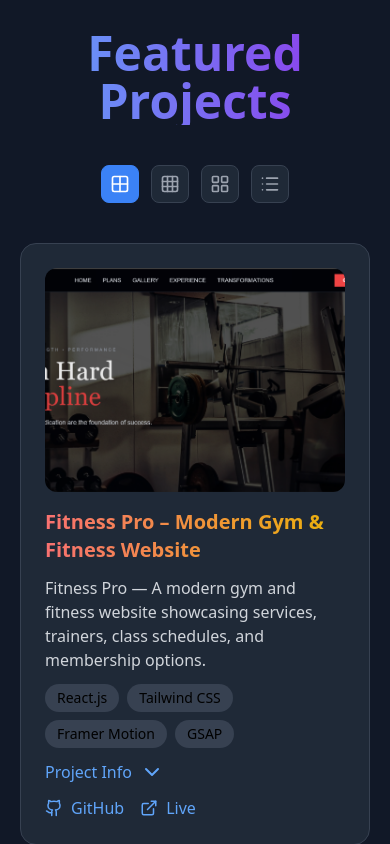
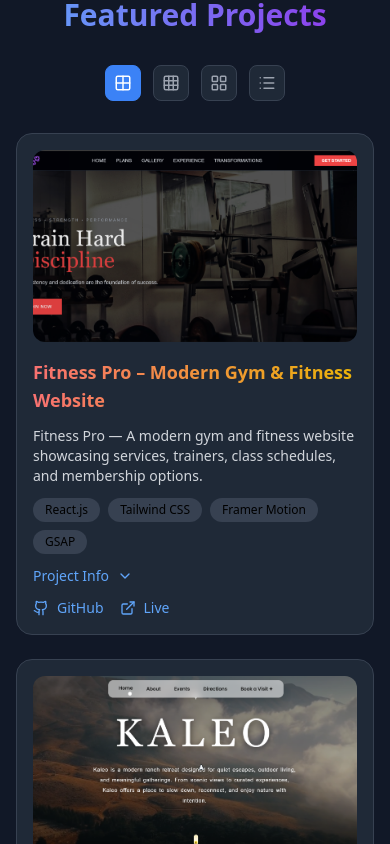
Before and after one commit to Avinash07x/Avinashx2, a React (Vite) app in the folder Avinash/: page / in a window 390 px wide. Shown: the part 3600-4444 px from the top of the page. Built offline with nearby package versions, Linux system fonts and the light colour scheme.

Commit message:
AV Updated code

```diff
--- a/Avinash/src/components/Footer.jsx
+++ b/Avinash/src/components/Footer.jsx
@@ -6,7 +6,7 @@ const Footer = () => {
   const socialLinks = [
     {
       name: "GitHub",
-      url: "https://github.com/avinash",
+      url: "https://github.com/Avinash07x",
       icon: (
         <svg className="w-5 h-5" fill="currentColor" viewBox="0 0 24 24">
           <path
@@ -34,7 +34,7 @@ const Footer = () => {
     },
     {
       name: "LinkedIn",
-      url: "https://linkedin.com/in/avinash",
+      url: "https://www.linkedin.com/in/avinash-sharma-3104a1364/",
       icon: (
         <svg className="w-5 h-5" fill="currentColor" viewBox="0 0 24 24">
           <path d="M20.447 20.452h-3.554v-5.569c0-1.328-.027-3.037
@@ -67,7 +67,7 @@ const Footer = () => {
     },
     {
       name: "Email",
-      url: "mailto:avinash@example.com",
+      url: "mailto:itsavinash0@gmail.com",
       icon: (
         <svg
           className="w-5 h-5"
--- a/Avinash/src/pages/Contact.jsx
+++ b/Avinash/src/pages/Contact.jsx
@@ -6,7 +6,7 @@ import { Link } from "react-router-dom";
 const Contact = () => {
   const socials = [
     { href: "mailto:itsavinash0@gmail.com", icon: Mail, bg: "from-blue-500 to-purple-600" },
-    { href: "https://www.linkedin.com/in/avinash-sharma", icon: Linkedin, bg: "from-blue-700 to-blue-400" },
+    { href: "https://www.linkedin.com/in/avinash-sharma-3104a1364/", icon: Linkedin, bg: "from-blue-700 to-blue-400" },
     { href: "https://github.com/Avinash07x", icon: Github, bg: "from-gray-800 to-gray-600" },
     { href: "https://wa.me/919664007889", icon: Whatsapp, bg: "from-green-500 to-green-400" },
   ];
@@ -45,12 +45,12 @@ const Contact = () => {
 
         {/* Call-to-Action Buttons */}
         <div className="mt-12 flex flex-col sm:flex-row justify-center gap-6">
-          <a
+          <Link
             href="mailto:itsavinash0@gmail.com"
             className="bg-gradient-to-r from-blue-500 to-purple-600 text-white px-8 py-3 rounded-full font-semibold hover:-translate-y-1 hover:shadow-lg transition-all duration-300"
           >
             Send Email
-          </a>
+          </Link>
           <Link
             href="https://wa.me/919664007889"
             target="_blank"
--- a/Avinash/src/pages/Projects.jsx
+++ b/Avinash/src/pages/Projects.jsx
@@ -191,99 +191,110 @@ const projects = [
   },
 ];
 
-/* COMPONENT */
 const Projects = () => {
   const [openInfo, setOpenInfo] = useState(null);
-  const [view, setView] = useState("2"); // 2 | 3 | 4 | list
+  const [view, setView] = useState("2");
 
   const iconClass = (active) =>
-    `p-2 rounded-lg border ${
+    `p-2 rounded-lg border transition ${
       active
         ? "bg-blue-500 text-white border-blue-500"
         : "bg-gray-800 text-gray-400 border-gray-700 hover:text-white"
     }`;
 
   return (
-    <section className="py-24 bg-gray-900">
-      <div className="max-w-7xl mx-auto px-5">
-        <h2 className="text-5xl font-bold text-center mb-10 bg-gradient-to-r from-blue-400 to-purple-600 bg-clip-text text-transparent">
+    <section className="py-16 sm:py-24 bg-gray-900">
+      <div className="max-w-7xl mx-auto px-4 sm:px-6">
+        {/* TITLE */}
+        <h2 className="text-3xl sm:text-5xl font-bold text-center mb-8 sm:mb-10 bg-gradient-to-r from-blue-400 to-purple-600 bg-clip-text text-transparent">
           Featured Projects
         </h2>
 
         {/* VIEW TOGGLE */}
-        <div className="flex justify-center gap-3 mb-10">
+        <div className="flex flex-wrap justify-center gap-3 mb-8">
           <button onClick={() => setView("2")} className={iconClass(view === "2")}>
-            <Grid2X2 size={20} />
+            <Grid2X2 size={18} />
           </button>
           <button onClick={() => setView("3")} className={iconClass(view === "3")}>
-            <Grid3X3 size={20} />
+            <Grid3X3 size={18} />
           </button>
           <button onClick={() => setView("4")} className={iconClass(view === "4")}>
-            <LayoutGrid size={20} />
+            <LayoutGrid size={18} />
           </button>
           <button
             onClick={() => setView("list")}
             className={iconClass(view === "list")}
           >
-            <List size={20} />
+            <List size={18} />
           </button>
         </div>
 
-        {/* PROJECT GRID */}
+        {/* GRID */}
         <div
-          className={`grid gap-10 ${
+          className={`grid gap-6 sm:gap-8 ${
             view === "2"
-              ? "md:grid-cols-2"
+              ? "grid-cols-1 sm:grid-cols-2"
               : view === "3"
-              ? "md:grid-cols-3"
+              ? "grid-cols-1 sm:grid-cols-2 lg:grid-cols-3"
               : view === "4"
-              ? "md:grid-cols-4"
+              ? "grid-cols-1 sm:grid-cols-2 lg:grid-cols-4"
               : "grid-cols-1"
           }`}
         >
           {projects.map((project, index) => (
             <div
               key={project.title}
-              className={`bg-gray-800 rounded-2xl p-6 border border-gray-700 transition ${
-                view === "list" ? "flex gap-6" : "hover:-translate-y-2"
+              className={`bg-gray-800 rounded-2xl p-4 sm:p-6 border border-gray-700 transition ${
+                view === "list"
+                  ? "flex flex-col sm:flex-row gap-5"
+                  : "hover:-translate-y-2"
               }`}
             >
+              {/* IMAGE */}
               <img
                 src={project.image}
                 alt={project.title}
-                className={`rounded-xl object-cover ${
-                  view === "list" ? "w-64 h-40" : "w-full h-56"
+                className={`rounded-xl object-cover w-full ${
+                  view === "list"
+                    ? "sm:w-64 h-44 sm:h-40"
+                    : "h-48 sm:h-56"
                 }`}
               />
 
+              {/* CONTENT */}
               <div className="flex-1">
                 <h3
-                  className={`text-xl font-bold mt-4 bg-gradient-to-r ${project.color} bg-clip-text text-transparent`}
+                  className={`text-lg sm:text-xl font-bold mt-4 bg-gradient-to-r ${project.color} bg-clip-text text-transparent`}
                 >
                   {project.title}
                 </h3>
 
-                <p className="text-gray-300 my-3">{project.description}</p>
+                <p className="text-gray-300 my-3 text-sm sm:text-base">
+                  {project.description}
+                </p>
 
+                {/* TECH STACK */}
                 <div className="flex flex-wrap gap-2 mb-3">
                   {project.tech.map((tech) => (
                     <span
                       key={tech}
-                      className="bg-gray-700 px-3 py-1 rounded-full text-sm"
+                      className="bg-gray-700 px-3 py-1 rounded-full text-xs sm:text-sm"
                     >
                       {tech}
                     </span>
                   ))}
                 </div>
 
+                {/* INFO TOGGLE */}
                 <button
                   onClick={() =>
                     setOpenInfo(openInfo === index ? null : index)
                   }
-                  className="flex items-center gap-2 text-blue-400 mb-3"
+                  className="flex items-center gap-2 text-blue-400 text-sm mb-3"
                 >
                   Project Info
                   <ChevronDown
+                    size={16}
                     className={`transition ${
                       openInfo === index ? "rotate-180" : ""
                     }`}
@@ -291,29 +302,30 @@ const Projects = () => {
                 </button>
 
                 {openInfo === index && (
-                  <ul className="list-disc pl-5 text-gray-300 mb-3">
+                  <ul className="list-disc pl-5 text-gray-300 text-sm mb-3 space-y-1">
                     {project.info.map((item) => (
                       <li key={item}>{item}</li>
                     ))}
                   </ul>
                 )}
 
-                <div className="flex gap-4">
+                {/* LINKS */}
+                <div className="flex flex-wrap gap-4 mt-2">
                   <a
                     href={project.github}
                     target="_blank"
                     rel="noreferrer"
-                    className="flex items-center gap-2 text-blue-400"
+                    className="flex items-center gap-2 text-blue-400 text-sm"
                   >
-                    <Github size={18} /> GitHub
+                    <Github size={16} /> GitHub
                   </a>
                   <a
                     href={project.demo}
                     target="_blank"
                     rel="noreferrer"
-                    className="flex items-center gap-2 text-blue-400"
+                    className="flex items-center gap-2 text-blue-400 text-sm"
                   >
-                    <ExternalLink size={18} /> Live
+                    <ExternalLink size={16} /> Live
                   </a>
                 </div>
               </div>
```
